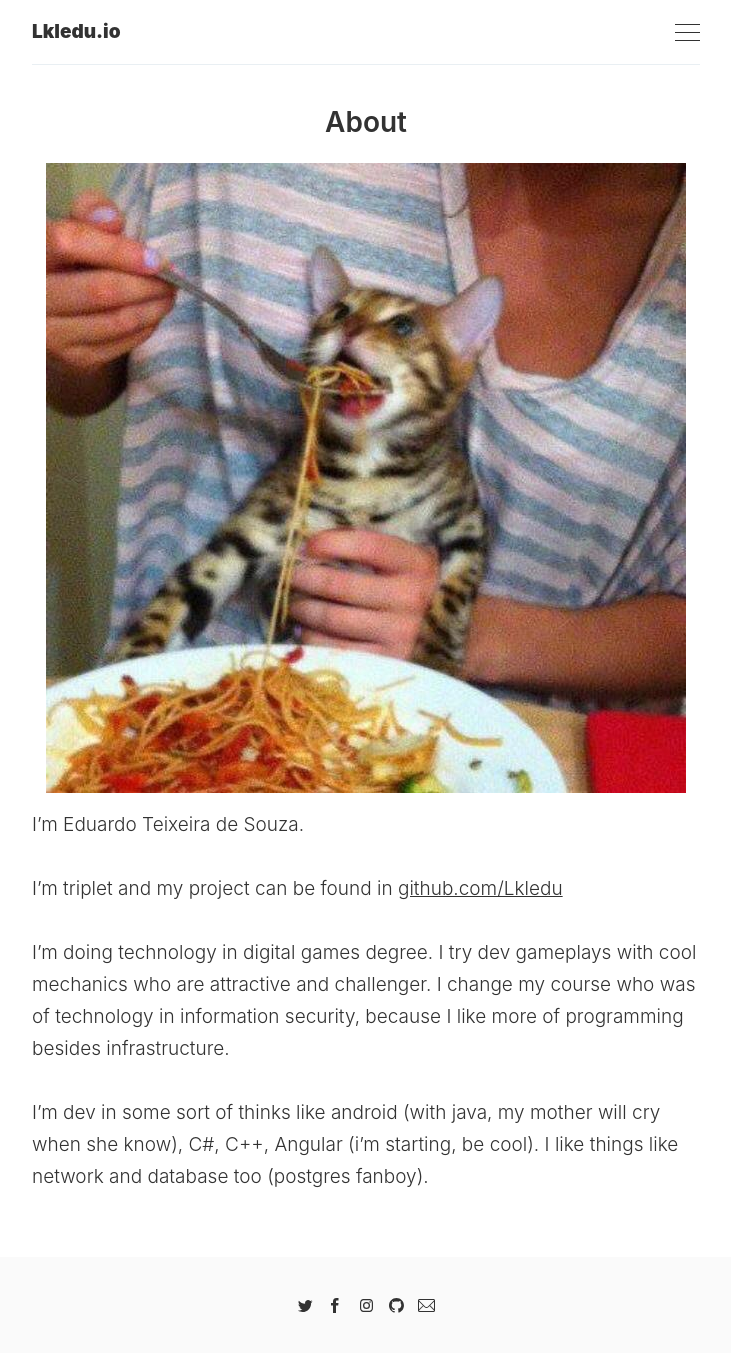
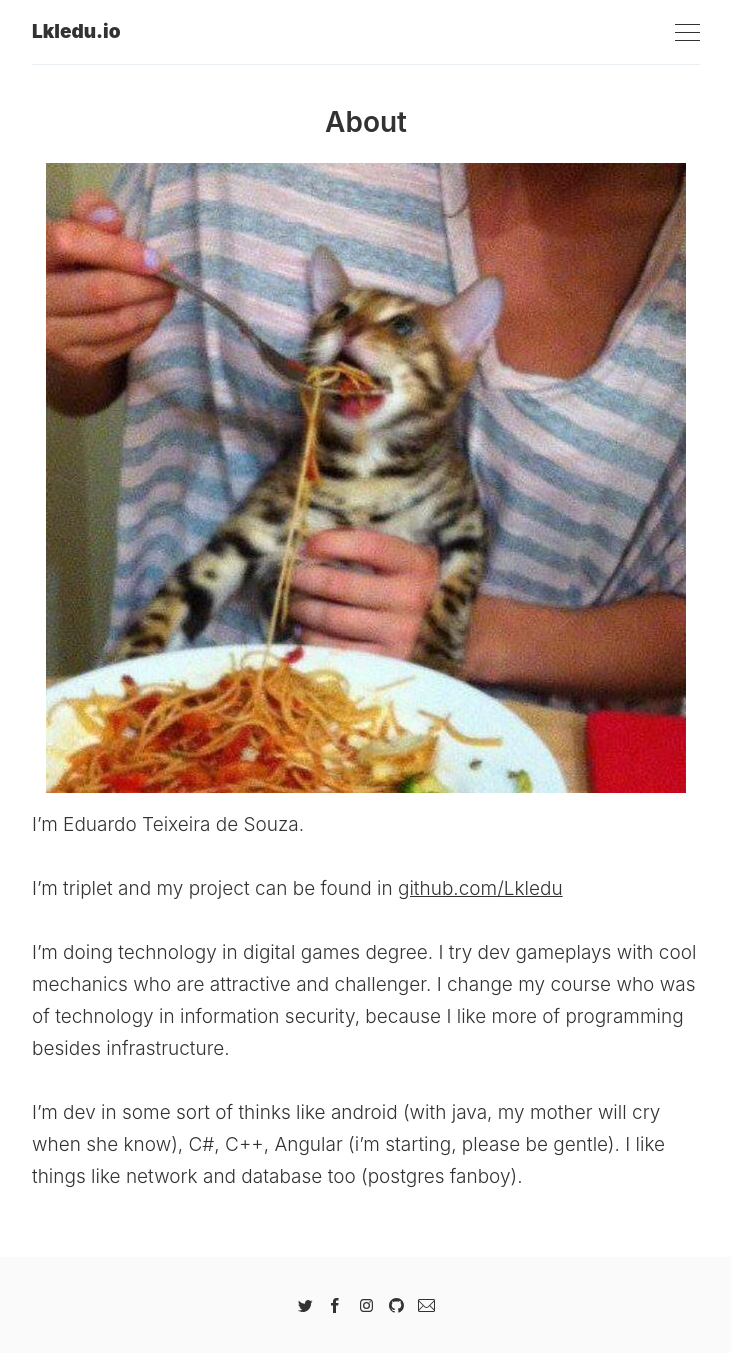
Before and after one commit to Lkledu/Lkledu.github.io, a Jekyll site: the page built from _pages/about.md, in a window 1280 px wide. Shown: the whole page, without its empty margins (274-1005 px from the left). Built offline with Jekyll 4.4.1, drawn with Linux system fonts in a browser that asks for light colours.

Commit message:
Updated '_pages/about.md' via CloudCannon

```diff
--- a/_pages/about.md
+++ b/_pages/about.md
@@ -10,4 +10,4 @@ I'm triplet and my project can be found in [github.com/Lkledu](https://github.co
 
 I'm doing technology in digital games degree. I try dev gameplays with cool mechanics who are attractive and challenger. I change my course who was of technology in information security, because I like more of programming besides infrastructure.
 
-I'm dev in some sort of thinks like android (with java, my mother will cry when she know), C\#, C++, Angular (i'm starting, be cool). I like things like network and database too (postgres fanboy).
+I'm dev in some sort of thinks like android (with java, my mother will cry when she know), C\#, C++, Angular (i'm starting, please be gentle). I like things like network and database too (postgres fanboy).
```
